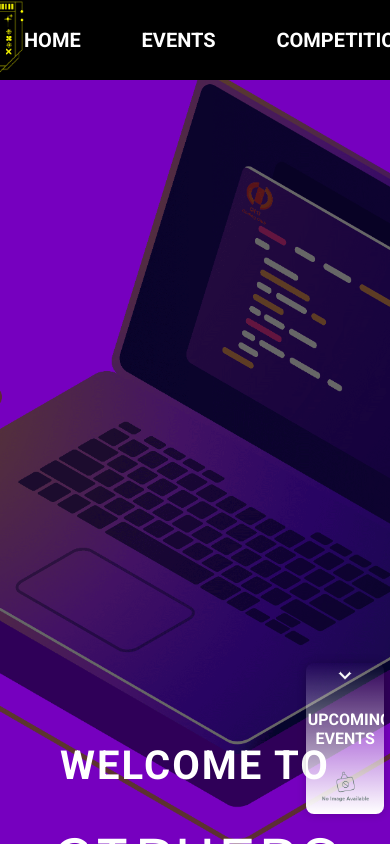
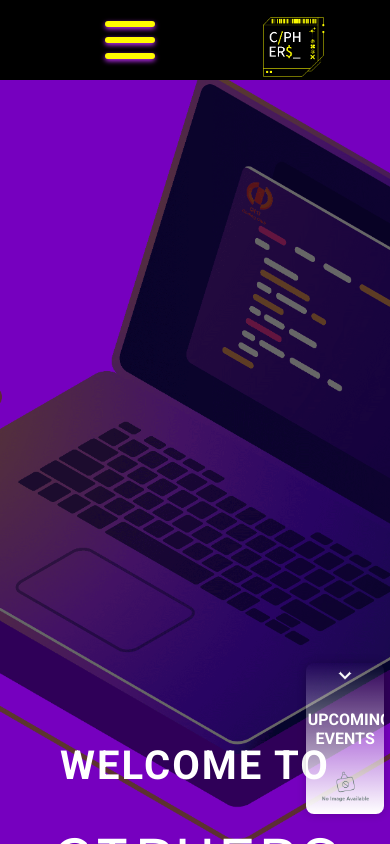
Before and after one commit to ciphershub/ciphers, a React (Create React App) app: page / in a window 390 px wide. Built offline with nearby package versions, Linux system fonts and the light colour scheme.

Commit message:
adding responsiveness

```diff
--- a/src/App.css
+++ b/src/App.css
@@ -4,7 +4,7 @@
 
 :root {
   --primary-color: #9d00ff;
-  --secondary-color: #ffd900;
+  --secondary-color: #fffb00;
   --text-color: #fff;
   --bg-color: #000000;
 }
@@ -27,7 +27,7 @@ body, html {
   margin: 0;
 }
 
-nav {
+.navbar {
   position: fixed;
   width: 100%;
   height: 60px;
@@ -41,7 +41,7 @@ nav {
   z-index: 5000;
 }
 
-nav a {
+.navbar a {
   text-decoration: none;
   color: var(--text-color); /* Font color for normal state */
   font-weight: bold;
@@ -49,11 +49,11 @@ nav a {
   transition: color 0.3s ease-in-out;
 }
 
-nav a:hover {
+.navbar a:hover {
   color: var(--secondary-color);
 }
 
-nav button {
+.navbar button {
   cursor: pointer;
 }
 
@@ -78,6 +78,14 @@ nav button {
   justify-content: space-evenly;
   gap: 10%;
   text-transform: uppercase;
+}
+
+.burger-menu{
+  display: none;
+}
+
+.overlay{
+  display: none;
 }
 
 /* UpcomingEventsModal.css */
@@ -133,3 +141,116 @@ nav button {
 .closed .modal-content p, .closed .modal-content img, .closed .modal-content{
   opacity: 0;
 }
+
+
+@media screen and (min-width: 150px) and (max-width: 1300px) {
+  .navbar {
+    /* Add or adjust styles for the navbar in the media query */
+    position: fixed;
+    width: 100%;
+    height: 60px;
+    display: flex;
+    flex-direction: row-reverse;
+    justify-content: space-around;
+    background-color: var(--bg-color);
+    align-items: center;
+    padding: 10px;
+    color: #ffffff;
+    z-index: 5000;
+  }
+
+  .logo{
+    margin-top: 0rem;
+    height: 80%;
+  }
+
+  .navbar a {
+    font-size: 1.5rem;
+  }
+
+  .navigation-btn {
+    display: none;
+  }
+
+  .burger-menu {
+    display: flex;
+    cursor: pointer;
+    padding: 20px;
+    position: relative;
+    justify-content: center;
+    align-items: center;
+    cursor: pointer;
+    transition: all 0.5s ease-in-out;
+  }
+
+  .bar {
+    width: 50px;
+    height: 6px;
+    background: var(--secondary-color);
+    border-radius: 5px;
+    box-shadow: 0 2px 5px rgb(196, 47, 255);
+    transition: all 0.5s ease-in-out;
+  }
+
+  .bar::before,
+  .bar::after {
+    content: '';
+    position: absolute;
+    width: 50px;
+    height: 6px;
+    background: var(--secondary-color);
+    border-radius: 5px;
+    box-shadow: 0 2px 5px rgba(196,47,255);
+    transition: all 0.5s ease-in-out;
+  }
+
+  .bar::before {
+    transform: translateY(-16px);
+  }
+
+  .bar::after {
+    transform: translateY(16px);
+  }
+
+  .burger-menu.open .bar {
+    transform: translateX(-50px);
+    background: transparent;
+    box-shadow: none;
+  }
+
+  .burger-menu.open .bar::before {
+    transform: rotate(45deg) translate(35px, -35px);
+  }
+
+  .burger-menu.open .bar::after {
+    transform: rotate(-45deg) translate(35px, 35px);
+  }
+
+  .overlay {
+    position: fixed;
+    top: 0;
+    left: 0;
+    width: 100%;
+    height: 100%;
+    background-color: rgba(0, 0, 0, 0.8);
+    z-index: 100;
+    display: none;
+  }
+
+  .overlay.open {
+    display: block;
+  }
+
+  .overlay a {
+    display: block;
+    padding: 20px;
+    font-size: 1rem; /* Adjust the font size as needed */
+    color: white;
+    text-decoration: none;
+    transition: 0.3s;
+  }
+
+  .overlay a:hover {
+    background-color: #333;
+  }
+}
--- a/src/components/Navbar.js
+++ b/src/components/Navbar.js
@@ -1,14 +1,18 @@
 // Navbar.js
-import React from "react";
+import React, { useState } from "react";
 import { Link } from "react-router-dom";
 import "../App.css";
 
 const Navbar = () => {
+  const [menuOpen, setMenuOpen] = useState(false);
+
+  const toggleMenu = () => {
+    setMenuOpen(!menuOpen);
+  };
 
   return (
     <>
       <div className="navbar" style={{ position: "fixed", top: 0, width: "100%", zIndex: 100}}>
-        <nav>
         <div className="logo">
           <img
             src="cipher-logo-removebg.png"
@@ -22,9 +26,23 @@ const Navbar = () => {
           <Link to="/competitions">Competitions</Link>
           <Link to="/resources">Resources</Link>
           <Link to="/startups">Startups</Link>
-            <Link to="/contactus"><nobr>Contact Us</nobr></Link>
+          <Link to="/contactus">
+            <nobr>Contact Us</nobr>
+          </Link>
         </div>
-        </nav>
+        <div className={`burger-menu${menuOpen ? " open" : ""}`} onClick={toggleMenu}>
+          <div className="bar"></div>
+        </div>
+      </div>
+      <div className={`overlay${menuOpen ? " open" : ""}`}>
+        <Link to="/" onClick={toggleMenu}>Home</Link>
+        <Link to="/events" onClick={toggleMenu}>Events</Link>
+        <Link to="/competitions" onClick={toggleMenu}>Competitions</Link>
+        <Link to="/resources" onClick={toggleMenu}>Resources</Link>
+        <Link to="/startups" onClick={toggleMenu}>Startups</Link>
+        <Link to="/contactus" onClick={toggleMenu}>
+          <nobr>Contact Us</nobr>
+        </Link>
       </div>
     </>
   );
```
Lines whose indentation alone changed are shown as unchanged.
